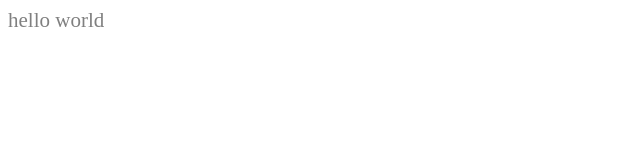
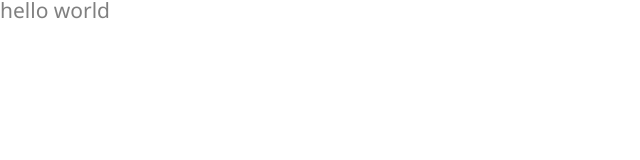
Before and after one commit to JuniorTunarr/next-bnbEx, a Next.js app: page / in a window 1280 px wide. Shown: the top 160 px of the page, without its empty margins (0-640 px from the left). Built offline with nearby package versions, Linux system fonts and the light colour scheme.

Commit message:
스타일 설정

```diff
--- a/package.json
+++ b/package.json
@@ -14,7 +14,8 @@
     "next": "^10.0.0",
     "react": "^17.0.1",
     "react-dom": "^17.0.1",
-    "styled-components": "^5.2.0"
+    "styled-components": "^5.2.0",
+    "styled-reset": "^4.3.0"
   },
   "devDependencies": {
     "@types/node": "^14.14.6",
--- /dev/null
+++ b/pages/_app.tsx
@@ -0,0 +1,13 @@
+import { AppProps } from "next/app";
+import GlobalStyle from "../styles/GlobalStyle";
+
+const app = ({ Component, pageProps }: AppProps) => {
+  return (
+    <>
+      <GlobalStyle />
+      <Component {...pageProps} />
+    </>
+  );
+};
+
+export default app;
--- a/pages/_document.tsx
+++ b/pages/_document.tsx
@@ -1,18 +1,22 @@
-import Document, { DocumentContext } from "next/document";
+import Document, {
+  Html,
+  Head,
+  Main,
+  NextScript,
+  DocumentContext,
+} from "next/document";
 import { ServerStyleSheet } from "styled-components";
 
-export default class MyDocument extends Document {
+class MyDocument extends Document {
   static async getInitialProps(ctx: DocumentContext) {
     const sheet = new ServerStyleSheet();
     const originalRenderPage = ctx.renderPage;
-
     try {
       ctx.renderPage = () =>
         originalRenderPage({
           enhanceApp: (App) => (props) =>
             sheet.collectStyles(<App {...props} />),
         });
-
       const initialProps = await Document.getInitialProps(ctx);
       return {
         ...initialProps,
@@ -27,4 +31,27 @@ export default class MyDocument extends Document {
       sheet.seal();
     }
   }
+
+  render() {
+    return (
+      <Html>
+        <Head>
+          <link
+            href="https://fonts.googleapis.com/css?family=Noto+Sans:400,700&display=swap"
+            rel="stylesheet"
+          />
+          <link
+            href="https://fonts.googleapis.com/css?family=Noto+Sans+KR:400,700&display=swap&subset=korean"
+            rel="stylesheet"
+          />
+        </Head>
+        <body>
+          <Main />
+          <NextScript />
+        </body>
+      </Html>
+    );
+  }
 }
+
+export default MyDocument;
--- /dev/null
+++ b/styles/GlobalStyle.ts
@@ -0,0 +1,20 @@
+import reset from "styled-reset";
+import { createGlobalStyle, css } from "styled-components";
+import pallete from "./palette";
+
+const globalStyle = css`
+  ${reset};
+  * {
+    box-sizing: border-box;
+  }
+  body {
+    font-family: Noto Sans, Noto Sans KR;
+    color: ${pallete.black};
+  }
+`;
+
+const GlobalStyle = createGlobalStyle`
+    ${globalStyle};
+`;
+
+export default GlobalStyle;
--- /dev/null
+++ b/styles/palette.ts
@@ -0,0 +1,27 @@
+export default {
+  cardinal: "#a41850",
+  davidson_orange: "#c13515",
+  tawny: "#d93900",
+  amaranth: "#E51E53",
+  orange: "#fc642d",
+  main_pink: "#FF385C",
+  bittersweet: "#ff5a5f",
+  black: "#222222",
+  charcoal: "#484848",
+  snow: "#FFF8F6",
+  gray_48: "#484848",
+  gray_71: "#717171",
+  gray_76: "#767676",
+  gray_80: "#808080",
+  gray_85: "#858585",
+  gray_aa: "#aaa",
+  gray_bb: "#bbb",
+  gray_b0: "#b0b0b0",
+  gray_c4: "#c4c4c4",
+  gray_dd: "#ddd",
+  gray_eb: "#ebebeb",
+  gray_e5: "#e5e5e5",
+  gray_f7: "#f7f7f7",
+  dark_cyan: "#008489",
+  green: "#008A05",
+};
```
Also changed, not shown: 1 other file (tests, documents, lock files or other folders).
